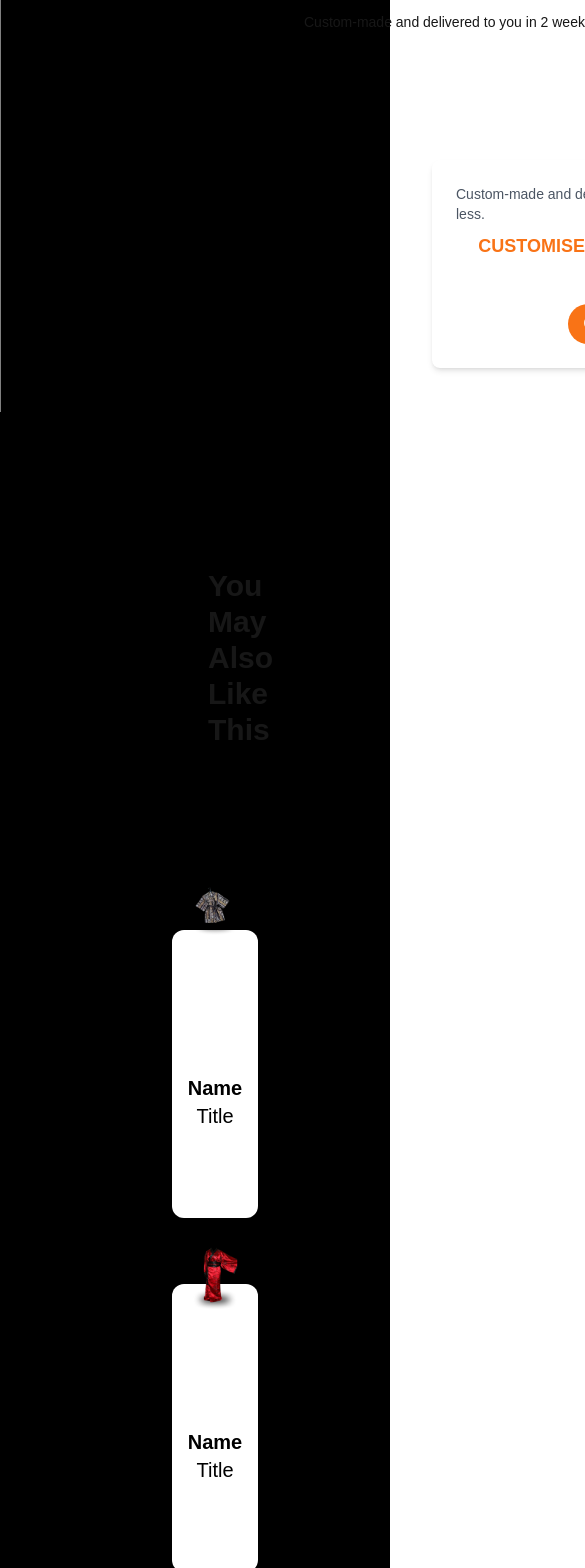
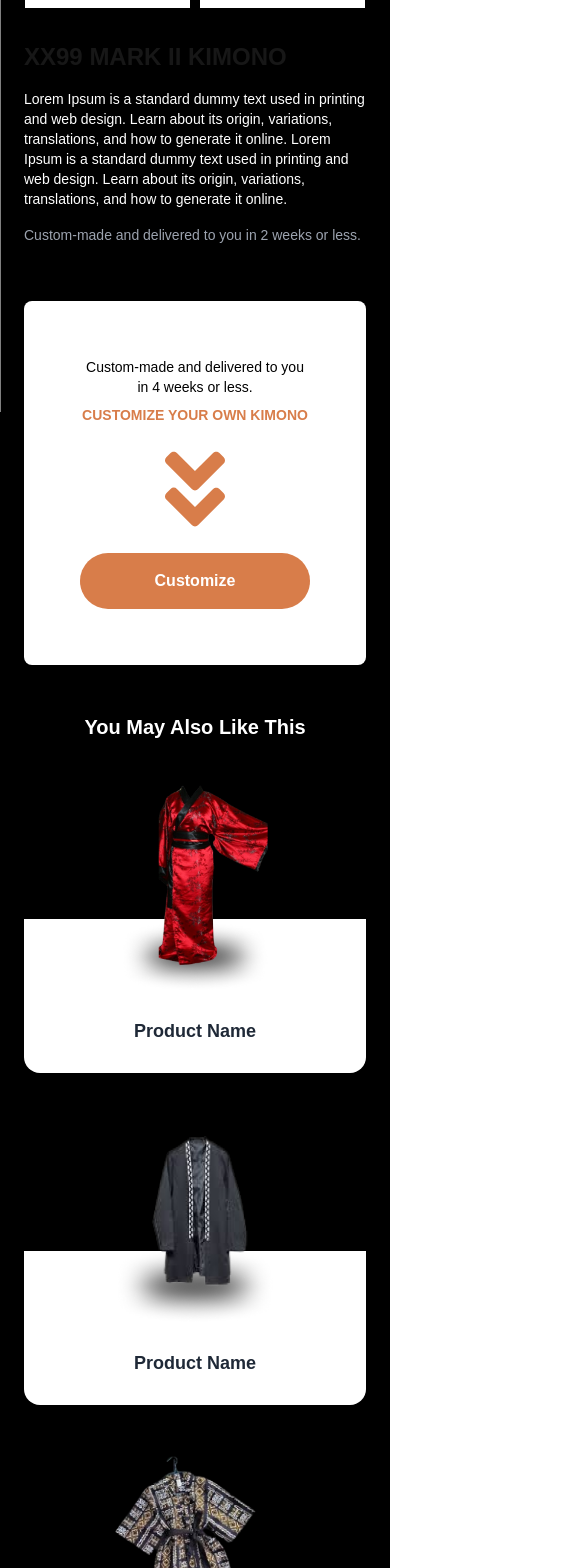
Before and after one commit to kajugadaniels/ecommerce-reactjs-frontend, a Next.js app: page /latest/detail in a window 390 px wide. Shown: the part 432-2000 px from the top of the page, 585 px wide, since content can reach past the window. Built offline with nearby package versions, Linux system fonts and the light colour scheme.

Commit message:
Add responsive to latest details

```diff
--- a/app/(user)/latest/detail/page.tsx
+++ b/app/(user)/latest/detail/page.tsx
@@ -1,4 +1,5 @@
 import React from 'react';
+import { FaAngleDoubleDown } from 'react-icons/fa';
 
 const Page = () => {
   const images = [
@@ -10,20 +11,20 @@ const Page = () => {
 
   return (
     <>
-      <div className='bg-black p-32'>
-        <div className="flex  gap-28 p-10">
+      <div className="p-6 bg-black lg:p-32">
+        <div className="flex flex-col gap-8 lg:flex-row lg:gap-28">
           {/* Image Grid */}
-          <div className="flex justify-center items-center">
-            <div className="grid grid-cols-2 gap-2">
+          <div className="flex items-center justify-center w-full lg:w-3/5">
+            <div className="grid w-full grid-cols-2 gap-2">
               {images.map((image) => (
                 <div
                   key={image.id}
-                  className="border border-black flex bg-white"
+                  className="flex items-center justify-center p-2 bg-white border border-black"
                 >
                   <img
                     src="/products/product-5.png"
                     alt={image.alt}
-                    className={`w-[450px] h-[350px] ${image.rotation}`}
+                    className={`w-full h-auto object-cover ${image.rotation}`}
                   />
                 </div>
               ))}
@@ -31,116 +32,77 @@ const Page = () => {
           </div>
 
           {/* Product Description */}
-          <div className="lg:w-1/2 pl-4">
-            <h2 className="text-3xl font-bold mb-4 text-orange-500">XX99 MARK II KIMONO</h2>
-            <p className="mb-6">
+          <div className="flex flex-col items-start w-full lg:w-2/5 font-alata">
+            <h2 className="mb-4 text-2xl font-bold lg:text-3xl text-primary">
+              XX99 MARK II KIMONO
+            </h2>
+            <p className="mb-4 text-sm text-white lg:text-base">
               Lorem Ipsum is a standard dummy text used in printing and web design.
               Learn about its origin, variations, translations, and how to generate
               it online. Lorem Ipsum is a standard dummy text used in printing and
               web design. Learn about its origin, variations, translations, and how
               to generate it online.
             </p>
-            <p className="mb-6 text-sm">
+            <p className="mb-6 text-sm text-gray-400">
               Custom-made and delivered to you in 2 weeks or less.
             </p>
-            <div className="flex flex-col items-center justify-center bg-white p-6 w-96 ml-32 mt-32 rounded-lg shadow-md">
+            <div className="w-full mt-8 bg-white rounded-lg shadow-md px-14 py-14 lg:p-8 lg:w-3/4 lg:mt-16">
               {/* Description Text */}
-              <p className="text-sm text-gray-600 mb-2">
+              <p className="mb-2 text-sm text-center text-black">
                 Custom-made and delivered to you in 4 weeks or less.
               </p>
 
               {/* Title */}
-              <h2 className="text-lg font-bold text-orange-500 uppercase mb-4">
-                Customise Your Own Kimono
+              <h2 className="mb-4 text-sm text-center font-bold uppercase text-[#D87D4A]">
+                Customize Your Own Kimono
               </h2>
 
               {/* Arrows */}
-              <div className="mb-4">
-                <div className="w-6 h-1 bg-orange-500 transform rotate-45 mb-1"></div>
-                <div className="w-6 h-1 bg-orange-500 transform -rotate-45"></div>
+              <div className="flex items-center justify-center mb-4">
+                <FaAngleDoubleDown className="w-24 h-24 text-[#D87D4A]" />
               </div>
 
               {/* Customize Button */}
-              <button className="bg-orange-500 hover:bg-orange-600 text-white font-semibold py-2 px-4 rounded-full flex items-center space-x-2">
-                <span>Customize</span>
-
+              <button className="flex items-center justify-center w-full px-4 py-4 font-semibold text-white transition rounded-full bg-[#D87D4A]">
+                Customize
               </button>
-            </div>
-          </div>
-
-
-        </div>
-        <h2 className='pl-20 text-3xl font-extrabold'>You May Also Like This </h2>
-
-        <div className="ml-10 mt-32  grid grid-cols-1 max-xl:gap-4 sm:grid-cols-2 md:grid-cols-3 lg:grid-cols-4">
-
-
-          <div
-            className="relative flex cursor-pointer items-end justify-center rounded-2xl bg-transparent p-2 hover:-translate-y-2"
-            style={{ height: '350px' }}
-          >
-            {' '}
-            {/* Adjust height as needed */}
-            <div className="absolute left-1/2 top-0 -translate-x-1/2 -translate-y-1/3 transform">
-              <img
-                src="/products/product-3.png"
-                alt="Team Member"
-                className="mt-10  w-40 object-contain"
-              />
-            </div>
-            <div className="h-72 w-96 rounded-xl bg-white p-4 text-center text-black shadow-lg">
-              <div className="mt-32">
-                <p className="top-0 text-xl font-semibold text-black">Name</p>
-                <p className="text-xl text-black">Title</p>
             </div>
           </div>
         </div>
 
+        {/* You May Also Like Section */}
+        <h2 className="mt-12 text-xl font-extrabold text-center text-white lg:text-3xl font-alata">
+          You May Also Like This
+        </h2>
+
+        <div className="grid grid-cols-1 gap-6 mt-6 sm:grid-cols-2 md:grid-cols-3 lg:grid-cols-4">
+          {Array(4)
+            .fill(0)
+            .map((_, idx) => (
               <div
-            className="relative flex cursor-pointer items-end justify-center rounded-2xl bg-transparent p-5 hover:-translate-y-2"
-            style={{ height: '350px' }}
+                key={idx}
+                className="relative p-5 transition-all shadow-lg cursor-pointer rounded-2xl hover:-translate-y-2"
+                style={{
+                  background: 'linear-gradient(to bottom, #000000 50%, #FFFFFF 50%)',
+                }}
               >
-            {/* <h2 className='text-white'>hello</h2 */}
-            {' '}
-            {/* Adjust height as needed */}
-            <div className="absolute left-1/2 top-0 -translate-x-1/2 -translate-y-1/3 transform">
+                <div className="w-full mx-auto mb-4 overflow-hidden aspect-w-16 aspect-h-8 h-52 md:mb-2">
                   <img
-                src="/products/product-1.png"
-                alt="Team Member"
-                className="mt-10 h-auto w-40 object-contain"
+                    src={`/products/product-${idx + 1}.png`}
+                    alt={`Product ${idx + 1}`}
+                    className="object-contain w-full h-full"
                   />
                 </div>
-            <div className="h-72 w-96 rounded-xl bg-white p-4 text-center text-black shadow-lg">
-              <div className="mt-32">
-                <p className="top-0 text-xl font-semibold text-black">Name</p>
-                <p className="text-xl text-black">Title</p>
+                <div className="flex items-center justify-center px-4 py-2 sm:px-10">
+                  <h3 className="text-lg font-extrabold text-center text-gray-800 sm:text-base">
+                    Product Name
+                  </h3>
                 </div>
               </div>
-          </div>
-          <div
-            className="relative flex cursor-pointer items-end justify-center rounded-2xl bg-transparent p-5 hover:-translate-y-2"
-            style={{ height: '350px' }}
-          >
-            {' '}
-            {/* Adjust height as needed */}
-            <div className="absolute left-1/2 top-0 -translate-x-1/2 -translate-y-1/3 transform">
-              <img
-                src="/products/product-2.png"
-                alt="Team Member"
-                className="mt-10 h-auto w-40 object-contain"
-              />
-            </div>
-            <div className="h-72  w-96 rounded-xl bg-white p-4 text-center text-black shadow-lg">
-              <div className="mt-32">
-                <p className="top-0 text-xl font-semibold text-black">Name</p>
-                <p className="text-xl text-black">Title</p>
-              </div>
-            </div>
-          </div>
+            ))}
         </div>
       </div>
     </>
-
   );
 };
 
```
Lines whose indentation alone changed are shown as unchanged.
